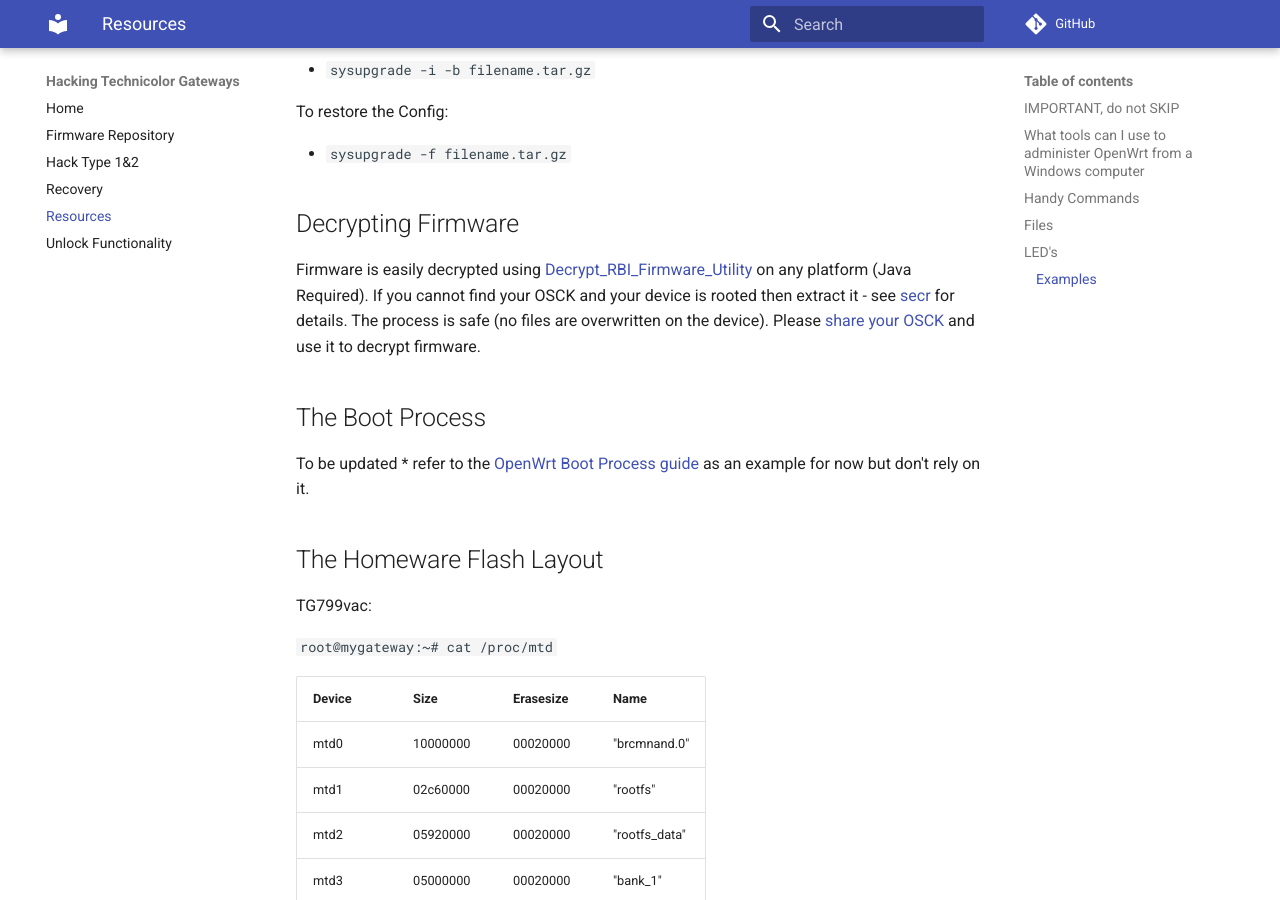
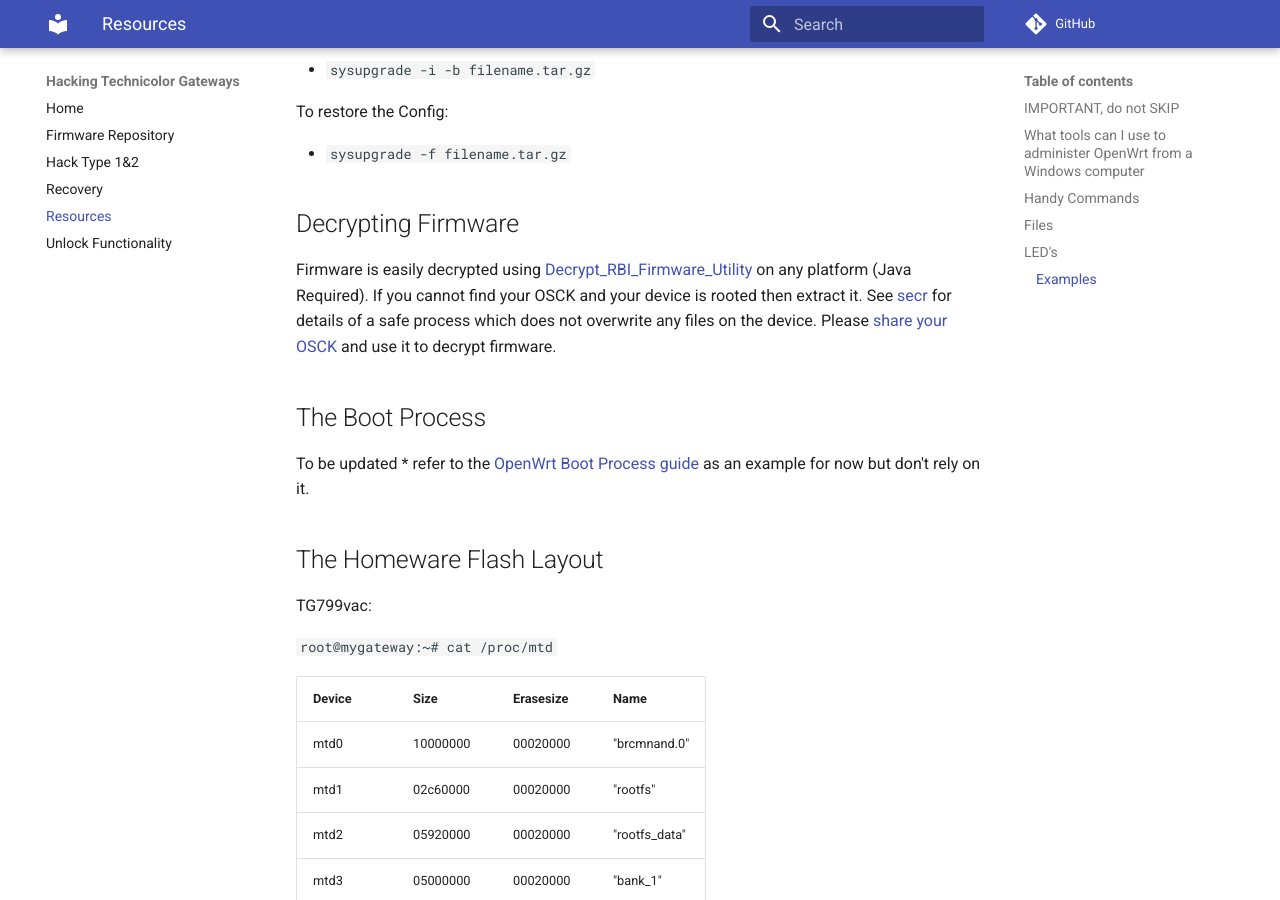
Before and after one commit to hack-technicolor/hack-technicolor, an MkDocs documentation site: the page built from docs/Resources.md, in a window 1280 px wide and 900 px high, scrolled down 2879 px. Built offline with MkDocs 1.6.1 and Material for MkDocs 9.7.7, drawn with Linux system fonts in a browser that asks for light colours; comment, search, counter and statistics services are not loaded.

Commit message:
Decrypting Firmware readability

```diff
--- a/docs/Resources.md
+++ b/docs/Resources.md
@@ -116,7 +116,7 @@
 
 ## Decrypting Firmware
 
-Firmware is easily decrypted using [Decrypt_RBI_Firmware_Utility](https://github.com/Ansuel/Decrypt_RBI_Firmware_Utility/releases) on any platform (Java Required). If you cannot find your OSCK and your device is rooted then extract it - see [secr](https://github.com/mswhirl/secr) for details. The process is safe (no files are overwritten on the device). Please [share your OSCK](https://github.com/Ansuel/Decrypt_RBI_Firmware_Utility/issues/new) and use it to decrypt firmware.
+Firmware is easily decrypted using [Decrypt_RBI_Firmware_Utility](https://github.com/Ansuel/Decrypt_RBI_Firmware_Utility/releases) on any platform (Java Required). If you cannot find your OSCK and your device is rooted then extract it. See [secr](https://github.com/mswhirl/secr) for details of a safe process which does not overwrite any files on the device. Please [share your OSCK](https://github.com/Ansuel/Decrypt_RBI_Firmware_Utility/issues/new) and use it to decrypt firmware.
 
 ## The Boot Process
 
```
